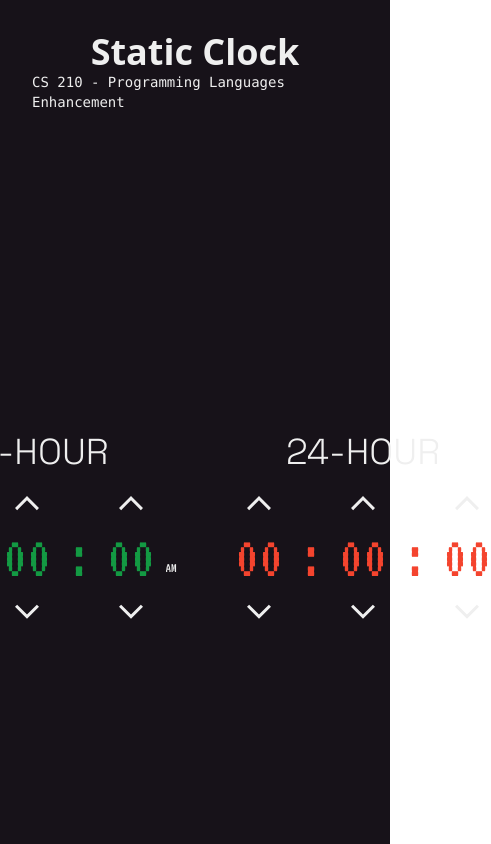
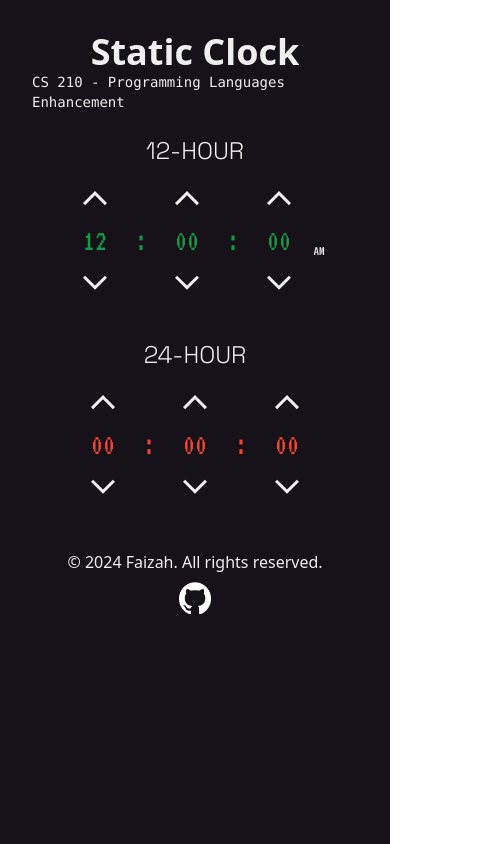
Before and after one commit to functionfaiecho/enhancedclock, a Next.js app: page / in a window 390 px wide. Shown: the top 844 px of the page, 491 px wide, since content can reach past the window. Built offline with nearby package versions, Linux system fonts and the light colour scheme.

Commit message:
Responsive design

```diff
--- a/app/(components)/Clock.tsx
+++ b/app/(components)/Clock.tsx
@@ -20,10 +20,13 @@ const TimeControl: React.FC<{
   onDecrement: () => void; // What happens when user clicks down
 }> = ({ value, onIncrement, onDecrement }) => (
   <div className="flex flex-col items-center">
+
     {/* Arrow for increasing the value */}
     <ArrowUp onClick={onIncrement} className="cursor-pointer" />
+
     {/* Show the value as two digits, even if it's less than 10 */}
     <span>{value.toString().padStart(2, "0")}</span>
+
     {/* Arrow for decreasing the value */}
     <ArrowDown onClick={onDecrement} className="cursor-pointer" />
   </div>
@@ -41,7 +44,7 @@ const Clock: React.FC = () => {
   const hour24 = convertTo24HourFormat(hour12, isAM);
 
   return (
-    <div className="flex justify-center items-center h-screen">
+    <div className="flex justify-center items-center min-h-[50vh] md:min-h-screen">
       {/* Head tag to manage fonts and other head elements */}
       <Head>
         <link rel="preconnect" href="https://fonts.googleapis.com" />
@@ -53,16 +56,17 @@ const Clock: React.FC = () => {
       </Head>
 
       {/* Wrapper for the clock components */}
-      <div className="flex space-x-16">
+      <div className="flex flex-col lg:flex-row space-y-8 lg:space-y-0 lg:space-x-16">
 
         {/* 12-hour clock section */}
         <div>
           {/* Title for the 12-hour clock */}
-          <h2 className="text-textColour text-4xl mb-2 font-clockDesc text-center">
+          <h2 className="text-textColour text-2xl md:text-3xl lg:text-4xl mb-2 font-clockDesc text-center">
             12-HOUR
           </h2>
           {/* Clock display for 12-hour format */}
-          <div className="flex text-clockDigit12 text-6xl font-digitalClock justify-center items-center space-x-4">
+          <div className="flex text-clockDigit12 text-3xl md:text-5xl lg:text-6xl font-digitalClock justify-center items-center space-x-4">
+
             {/* Hour control - user can click up or down to change hours */}
             <TimeControl
               value={hour12}
@@ -75,12 +79,14 @@ const Clock: React.FC = () => {
               <span>:</span>
             </div>
 
+
             {/* Minute control - user can click up or down to change minutes */}
             <TimeControl
               value={minute}
               onIncrement={() => changeMinute(true, minute, setMinute, setHour12)} // Increase minute
               onDecrement={() => changeMinute(false, minute, setMinute, setHour12)} // Decrease minute
             />
+
 
             {/* Colon separator between minutes and seconds */}
             <div className="flex flex-col items-center justify-center">
@@ -94,15 +100,17 @@ const Clock: React.FC = () => {
               onDecrement={() => changeSecond(false, second, setSecond, setMinute, setHour12)} // Decrease second
             />
 
-            {/* AM/PM toggle - updated to show AM and PM with circular-like movement */}
+            {/* AM/PM toggle - updated to show AM and PM with animation. */}
             <div className="relative flex flex-col items-center justify-center">
+
+
               {/* AM */}
               <div
                 className="absolute"
                 style={{
-                  top: isAM ? '0' : '100px',  // Move AM down when PM is active
-                  opacity: isAM ? 1 : 0,      // Hide AM when PM is active
-                  transition: "top 0.5s, opacity 0.5s",  // Smooth transition for AM/PM
+                  top: isAM ? "0" : "100px", // Move AM down when PM is active
+                  opacity: isAM ? 1 : 0, // Hide AM when PM is active
+                  transition: "top 0.5s, opacity 0.5s", // Smooth transition for AM/PM
                 }}
               >
                 <span
@@ -117,9 +125,9 @@ const Clock: React.FC = () => {
               <div
                 className="absolute"
                 style={{
-                  top: isAM ? '100px' : '0',  // Move PM up when PM is active
-                  opacity: isAM ? 0 : 1,      // Hide PM when AM is active
-                  transition: "top 0.5s, opacity 0.5s",  // Smooth transition for AM/PM
+                  top: isAM ? "100px" : "0", // Move PM up when PM is active
+                  opacity: isAM ? 0 : 1, // Hide PM when AM is active
+                  transition: "top 0.5s, opacity 0.5s", // Smooth transition for AM/PM
                 }}
               >
                 <span
@@ -134,19 +142,23 @@ const Clock: React.FC = () => {
         </div>
 
         {/* 24-hour clock section */}
+
+
         <div>
           {/* Title for the 24-hour clock */}
-          <h2 className="text-textColour text-4xl mb-2 font-clockDesc text-center">
+          <h2 className="text-textColour text-2xl md:text-3xl lg:text-4xl mb-2 font-clockDesc text-center">
             24-HOUR
           </h2>
           {/* Clock display for 24-hour format */}
-          <div className="flex text-clockDigit24 text-6xl font-digitalClock justify-center items-center space-x-4">
+          <div className="flex text-clockDigit24 text-3xl md:text-5xl lg:text-6xl font-digitalClock justify-center items-center space-x-4">
             {/* Hour control - mirrors the 12-hour logic but uses the 24-hour converted value */}
             <TimeControl
               value={hour24}
               onIncrement={() => changeHour(true, hour12, setHour12)} // Increment is still based on 12-hour logic
               onDecrement={() => changeHour(false, hour12, setHour12)} // Decrement as well
             />
+
+
 
             {/* Colon separator between hours and minutes */}
             <div className="flex flex-col items-center justify-center">
```
